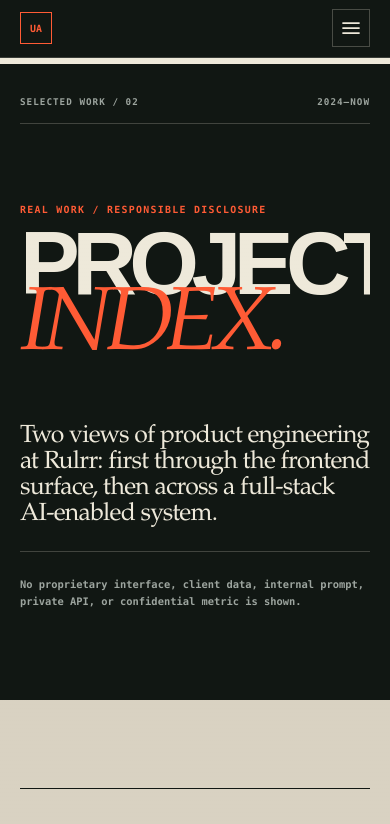
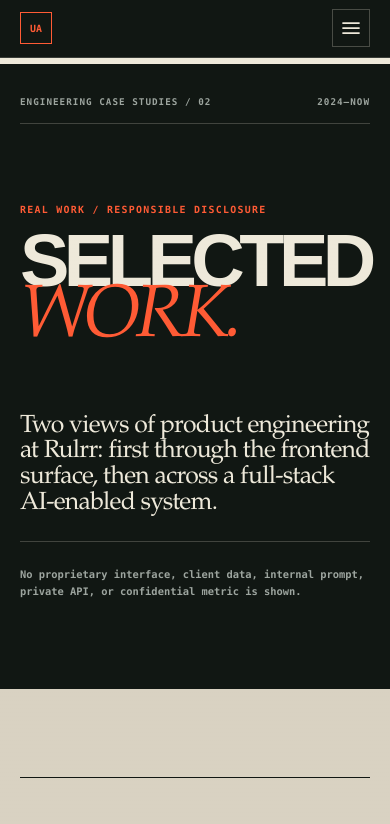
Before and after one commit to usman-akhtar-raza/portfolio, an Astro site: page /projects in a window 390 px wide. Shown: the top 824 px of the page. Built offline with nearby package versions, Linux system fonts and the light colour scheme; Astro itself is replaced by a stand-in of ours.

Commit message:
Refine projects heading and responsive sizing

```diff
--- a/src/pages/projects/index.astro
+++ b/src/pages/projects/index.astro
@@ -54,11 +54,11 @@
 
   <main id="main-content" class="page-main projects-main">
     <section class="subpage-hero projects-hero" aria-labelledby="projects-title">
-      <div class="subpage-register hero-enter"><span>Selected work / 02</span><span>Sanitized case studies</span><span>2024—Now</span></div>
+      <div class="subpage-register hero-enter"><span>Engineering case studies / 02</span><span>Sanitized case studies</span><span>2024—Now</span></div>
       <div class="subpage-hero-grid">
         <div>
           <p class="micro-label hero-enter">Real work / Responsible disclosure</p>
-          <h1 id="projects-title" class="subpage-title"><span>PROJECT</span><em>INDEX.</em></h1>
+          <h1 id="projects-title" class="subpage-title"><span>SELECTED</span><em>WORK.</em></h1>
         </div>
         <div class="subpage-intro hero-enter">
           <p>Two views of product engineering at Rulrr: first through the frontend surface, then across a full-stack AI-enabled system.</p>
--- a/src/styles/global.css
+++ b/src/styles/global.css
@@ -320,6 +320,8 @@
 .projects-hero .subpage-register { border-color: rgba(238,233,218,.22); color: #9da59f; }
 .projects-hero .micro-label { color: var(--color-signal); }
 .projects-hero .confidential-note { border-color: rgba(238,233,218,.22); color: #9da59f; }
+.projects-hero .subpage-title { overflow: visible; font-size: clamp(4.8rem, 10vw, 11.5rem); line-height: .78; letter-spacing: -.075em; }
+.projects-hero .subpage-title em { padding-left: clamp(0rem, 5vw, 4rem); }
 .project-index { padding: var(--section-y) var(--page-x); background: #d9d2c2; }
 .project-index-card { border-top: 1px solid var(--color-ink); }
 .project-index-card:last-child { border-bottom: 1px solid var(--color-ink); }
@@ -562,6 +564,8 @@
   .subpage-hero-grid { display: block; min-height: auto; padding-top: 5rem; }
   .subpage-title { font-size: clamp(4.8rem, 23vw, 8rem); }
   .subpage-title em { padding-left: 0; }
+  .projects-hero .subpage-title { font-size: clamp(4rem, 19vw, 7rem); line-height: .8; }
+  .projects-hero .subpage-title em { padding-left: 0; }
   .subpage-intro { margin-top: 4rem; }
   .story-copy, .section-heading-row, .about-ledger { grid-template-columns: 1fr; }
   .story-copy { gap: 2.5rem; }
```
